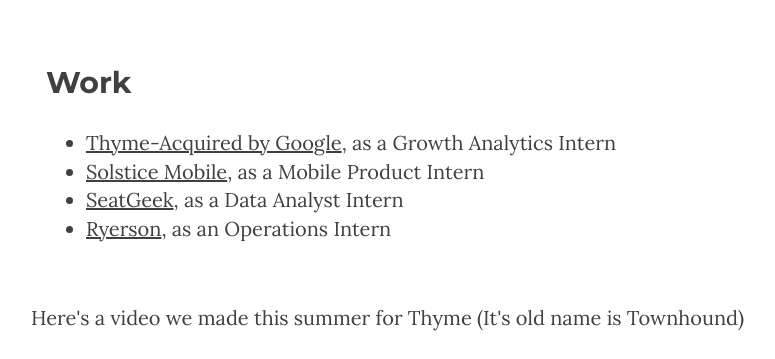
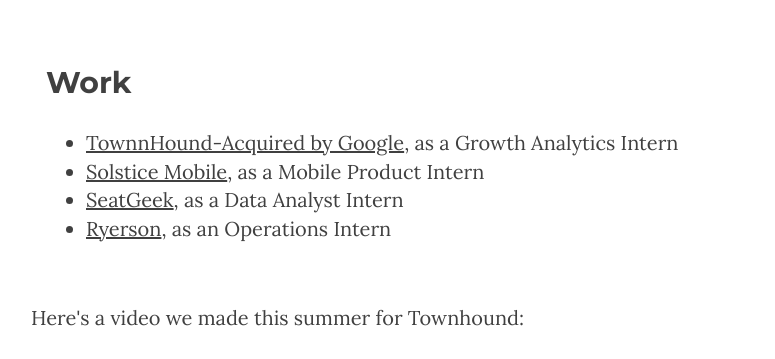
Before and after one commit to tzidar/tzidar.github.io, a Jekyll site: the page built from work.md, in a window 1280 px wide and 900 px high, cut to the strip 402-761 px from the top of the window. Shown: the whole strip, without its empty margins (219-994 px from the left). Built offline with Jekyll 4.4.1, drawn with Linux system fonts in a browser that asks for light colours; nearby versions of some CDN libraries; Markdown is read by kramdown in place of the engine named in the settings.

Commit message:
changed back to town hound

```diff
--- a/work.md
+++ b/work.md
@@ -7,14 +7,14 @@
 
 
 ## Work
-* [Thyme-Acquired by Google](http://www.dineonthyme.com), as a Growth Analytics Intern
+* [TownnHound-Acquired by Google](http://www.dineonthyme.com), as a Growth Analytics Intern
 * [Solstice Mobile](http://www.solstice-mobile.com), as a Mobile Product Intern
 * [SeatGeek](https://seatgeek.com/), as a Data Analyst Intern
 * [Ryerson](http://www.ryerson.com/?__geo=635752838062540315&sc_lang=en), as an Operations Intern
 
 
 <div class="row" id="video">
-<p> Here's a video we made this summer for Thyme (It's old name is Townhound) </p>
+<p> Here's a video we made this summer for Townhound: </p>
 <iframe width="560" height="315" src="https://www.youtube.com/embed/vshG6Yiaoiw" frameborder="0" allowfullscreen></iframe>
 </div>
 
```
